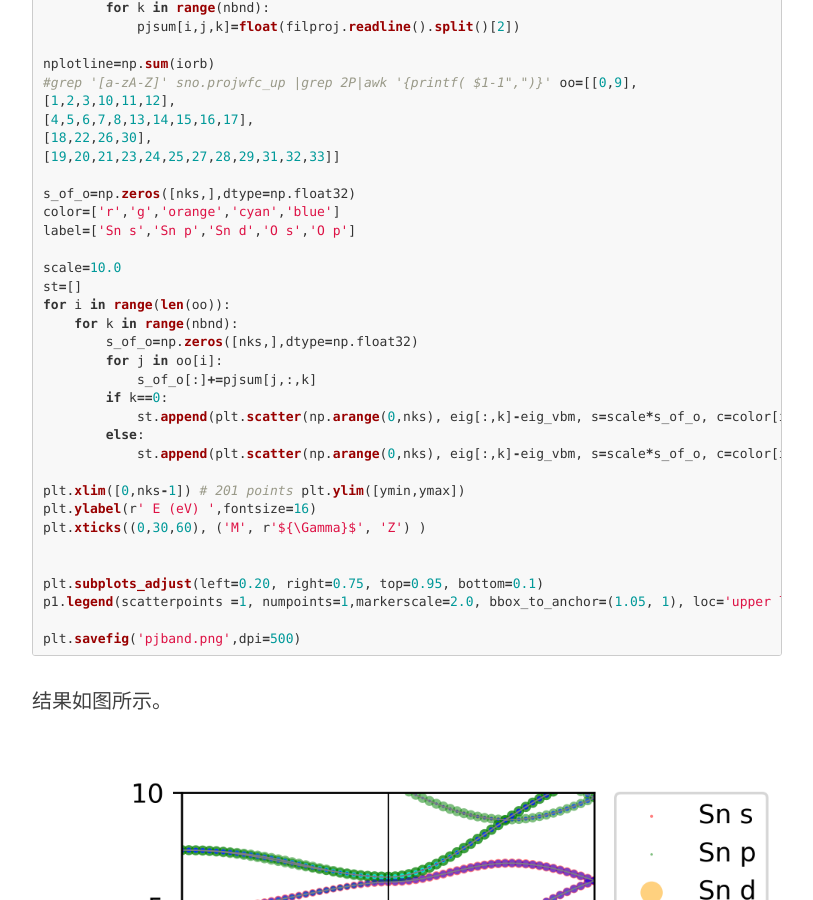
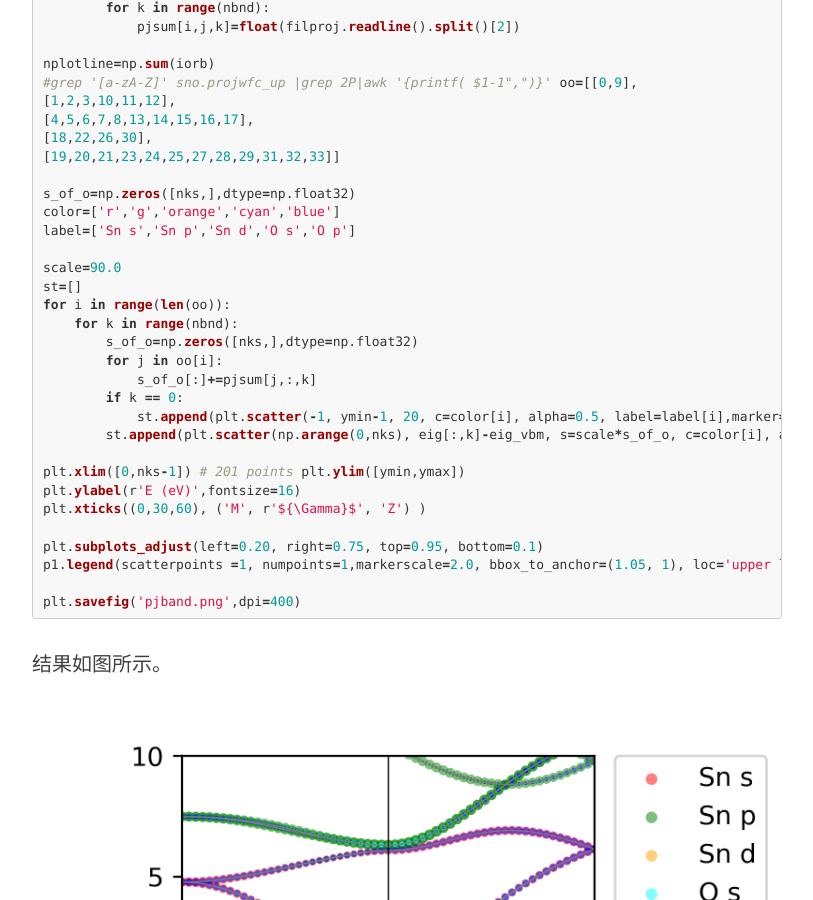
Before and after one commit to yyyu200/DFTbook, a Jekyll site: the page built from _posts/2019-04-01-HandsOn.md, in a window 1280 px wide and 900 px high, scrolled down 38793 px. Shown: the whole window, without its empty margins (233-1046 px from the left). Built offline with Jekyll 4.4.1, drawn with Linux system fonts in a browser that asks for light colours; nearby versions of some CDN libraries; formulas are drawn with MathJax 3; comment, search, counter and statistics services are not loaded; some of the changed text lies outside the part shown.

Commit message:
modify at20190911-12:06:25-aliyun

````diff
--- a/_posts/2019-04-01-HandsOn.md
+++ b/_posts/2019-04-01-HandsOn.md
@@ -1350,7 +1350,6 @@ vline=dline
 while vline<nks-1:
     plt.axvline(x=vline, ymin=ymin, ymax=ymax,linewidth=lw,color='black')
     vline=vline+dline
-
 
 elem=['Sn','O']
 ielem=np.array([2,4],dtype=np.int32) # number of atoms for each element
@@ -1404,30 +1403,27 @@ s_of_o=np.zeros([nks,],dtype=np.float32)
 color=['r','g','orange','cyan','blue']
 label=['Sn s','Sn p','Sn d','O s','O p']
 
-scale=10.0
+scale=90.0
 st=[]
 for i in range(len(oo)):
     for k in range(nbnd):
         s_of_o=np.zeros([nks,],dtype=np.float32)
         for j in oo[i]:
             s_of_o[:]+=pjsum[j,:,k]
-        if k==0:
-            st.append(plt.scatter(np.arange(0,nks), eig[:,k]-eig_vbm, s=scale*s_of_o, c=color[i], alpha=0.5, label=label[i],marker='.',edgecolor='none'))
-        else:
-            st.append(plt.scatter(np.arange(0,nks), eig[:,k]-eig_vbm, s=scale*s_of_o, c=color[i], alpha=0.5, marker='.',edgecolor='none'))
+        if k == 0:
+            st.append(plt.scatter(-1, ymin-1, 20, c=color[i], alpha=0.5, label=label[i],marker='.',edgecolor='none'))
+        st.append(plt.scatter(np.arange(0,nks), eig[:,k]-eig_vbm, s=scale*s_of_o, c=color[i], alpha=0.5, marker='.',edgecolor='none'))
 
 plt.xlim([0,nks-1]) # 201 points
 plt.ylim([ymin,ymax])
-plt.ylabel(r' E (eV) ',fontsize=16)
+plt.ylabel(r'E (eV)',fontsize=16)
 plt.xticks((0,30,60), ('M', r'${\Gamma}$', 'Z') )
-
 
 plt.subplots_adjust(left=0.20, right=0.75, top=0.95, bottom=0.1)
 p1.legend(scatterpoints =1, numpoints=1,markerscale=2.0, bbox_to_anchor=(1.05, 1), loc='upper left', borderaxespad=0.)
 
-plt.savefig('pjband.png',dpi=500)
+plt.savefig('pjband.png',dpi=400)
 ```
-
 结果如图所示。
 <p align="left">
     <img src="../../../../../img/sno_pjband.png" width="1000"/>
````
Also changed, not shown: other parts of _posts/2019-04-01-HandsOn.md (+3 -3 lines), img/sno_pjband.png.
